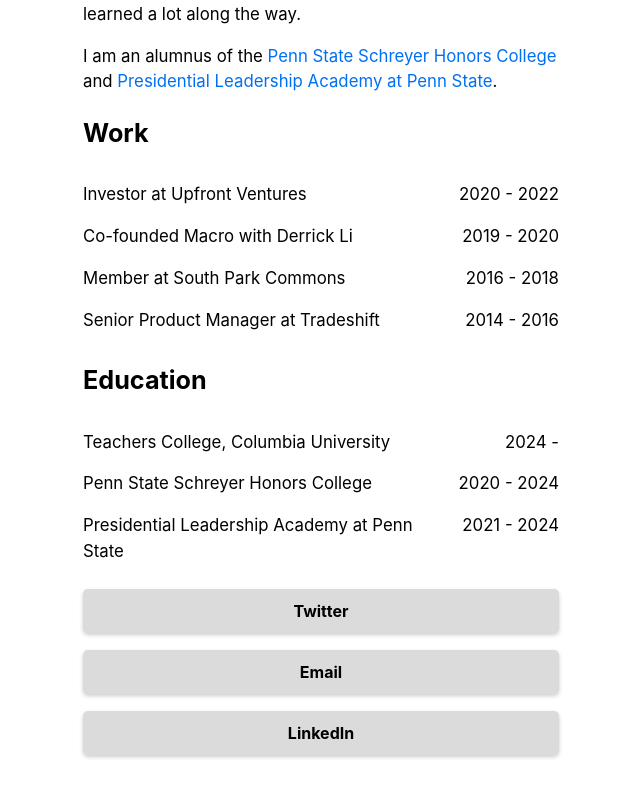
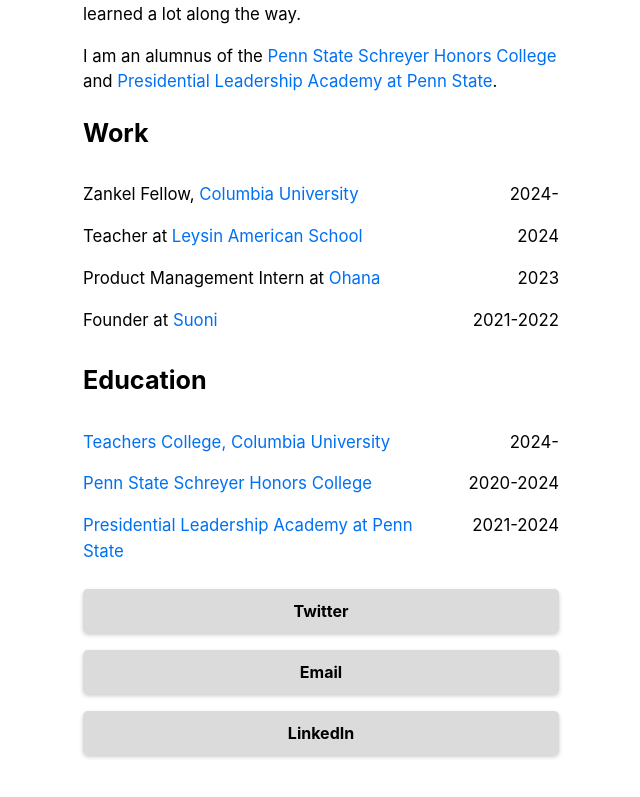
Before and after one commit to dvdhutch/dvdhutch-personal-site, a Next.js app: page / in a window 1280 px wide. Shown: the part 1072-1869 px from the top of the page, without its empty margins (319-959 px from the left). Built offline with nearby package versions, Linux system fonts and the light colour scheme.

Commit message:
Update index.js

```diff
--- a/pages/index.js
+++ b/pages/index.js
@@ -38,20 +38,20 @@
   <h2>Work</h2>
   <div className={utilStyles.workContainer}>
     <div className={utilStyles.workRow}>
-      <div className={utilStyles.workTitle}>Investor at Upfront Ventures</div>
-      <div className={utilStyles.workDate}>2020 - 2022</div>
+      <div className={utilStyles.workTitle}>Zankel Fellow, <a href="https://www.columbia.edu">Columbia University</a></div>
+      <div className={utilStyles.workDate}>2024-</div>
     </div>
     <div className={utilStyles.workRow}>
-      <div className={utilStyles.workTitle}>Co-founded Macro with Derrick Li</div>
-      <div className={utilStyles.workDate}>2019 - 2020</div>
+      <div className={utilStyles.workTitle}>Teacher at <a href="https://www.las.ch">Leysin American School</a></div>
+      <div className={utilStyles.workDate}>2024</div>
     </div>
     <div className={utilStyles.workRow}>
-      <div className={utilStyles.workTitle}>Member at South Park Commons</div>
-      <div className={utilStyles.workDate}>2016 - 2018</div>
+      <div className={utilStyles.workTitle}>Product Management Intern at <a href="https://www.liveohana.ai">Ohana</a></div>
+      <div className={utilStyles.workDate}>2023</div>
     </div>
     <div className={utilStyles.workRow}>
-      <div className={utilStyles.workTitle}>Senior Product Manager at Tradeshift</div>
-      <div className={utilStyles.workDate}>2014 - 2016</div>
+      <div className={utilStyles.workTitle}>Founder at <a href="https://www.suoni.co">Suoni</a></div>
+      <div className={utilStyles.workDate}>2021-2022</div>
     </div>
   </div>
 </section>
@@ -60,16 +60,16 @@
   <h2>Education</h2>
   <div className={utilStyles.workContainer}>
     <div className={utilStyles.workRow}>
-      <div className={utilStyles.workTitle}>Teachers College, Columbia University</div>
-      <div className={utilStyles.workDate}>2024 -</div>
+      <div className={utilStyles.workTitle}><a href="https://www.tc.columbia.edu">Teachers College, Columbia University</a></div>
+      <div className={utilStyles.workDate}>2024-</div>
     </div>
     <div className={utilStyles.workRow}>
-      <div className={utilStyles.workTitle}>Penn State Schreyer Honors College</div>
-      <div className={utilStyles.workDate}>2020 - 2024</div>
+      <div className={utilStyles.workTitle}><a href="https://www.shc.psu.edu">Penn State Schreyer Honors College</a></div>
+      <div className={utilStyles.workDate}>2020-2024</div>
     </div>
     <div className={utilStyles.workRow}>
-      <div className={utilStyles.workTitle}>Presidential Leadership Academy at Penn State</div>
-      <div className={utilStyles.workDate}>2021 - 2024</div>
+      <div className={utilStyles.workTitle}><a href="https://www.academy.psu.edu">Presidential Leadership Academy at Penn State</a></div>
+      <div className={utilStyles.workDate}>2021-2024</div>
     </div>
   </div>
   <p> <a class='button' href="https://twitter.com/dvdhutch">Twitter</a></p>
```
